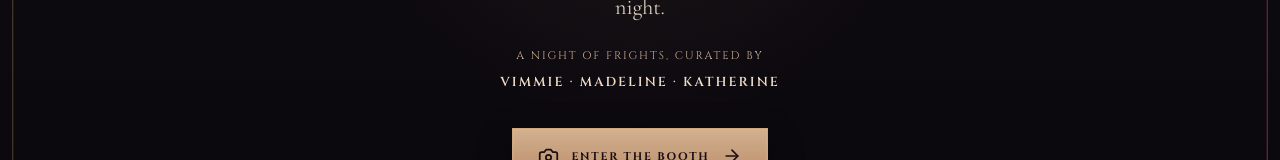
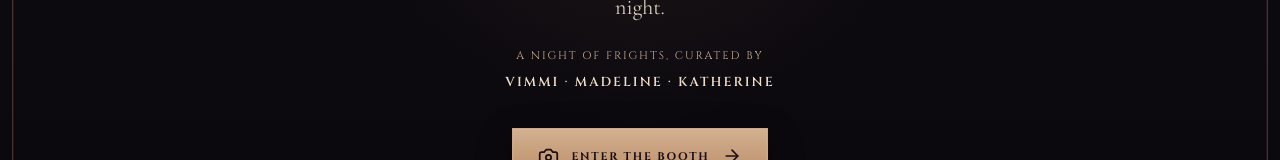
Before and after one commit to justforfunsies808/all-hallows-eve-photobooth, a React (Vite) app: page / in a window 1280 px wide. Shown: the part 504-664 px from the top of the page. Built offline with nearby package versions, Linux system fonts and the light colour scheme; a web font is replaced by a local one.

Commit message:
Fix name

```diff
--- a/src/App.tsx
+++ b/src/App.tsx
@@ -170,7 +170,7 @@ export default function App() {
             </p>
             <p className="hostLine">
               A NIGHT OF FRIGHTS, CURATED BY
-              <strong>VIMMIE · MADELINE · KATHERINE</strong>
+              <strong>VIMMI · MADELINE · KATHERINE</strong>
             </p>
             <button className="primary" onClick={openCamera}>
               <Camera size={21} /> ENTER THE BOOTH <ArrowRight size={20} />
@@ -182,7 +182,7 @@ export default function App() {
               </p>
             )}
 
-            <p className="galleryInvitation"><a href="/#gallery">✦ VIEW THE HAUNTED ARCHIVES ✦</a></p>
+            <p className="galleryInvitation"><a href="/gallery">✦ VIEW THE HAUNTED ARCHIVES ✦</a></p>
             <div className="admin">
               <details>
                 <summary>Admin settings</summary>
```
